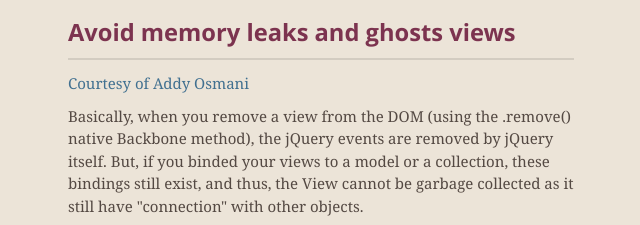
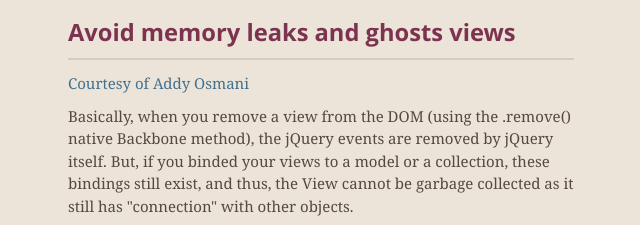
Before and after one commit to spacenick/backbone-baguette, a plain HTML site: page index.html in a window 1280 px wide. Shown: the part 6615-6840 px from the top of the page, 319-959 px from the left. Drawn offline with nearby package versions, Linux system fonts and the light colour scheme.

Commit message:
Update index.html - typo

```diff
--- a/index.html
+++ b/index.html
@@ -306,7 +306,7 @@
 
 <p><a href="http://addyosmani.github.com/backbone-fundamentals/#how-do-you-cleanly-dispose-views-to-avoid-memory-leaks">Courtesy of Addy Osmani</a></p>
 
-<p>Basically, when you remove a view from the DOM (using the .remove() native Backbone method), the jQuery events are removed by jQuery itself. But, if you binded your views to a model or a collection, these bindings still exist, and thus, the View cannot be garbage collected as it still have "connection" with other objects.</p>
+<p>Basically, when you remove a view from the DOM (using the .remove() native Backbone method), the jQuery events are removed by jQuery itself. But, if you binded your views to a model or a collection, these bindings still exist, and thus, the View cannot be garbage collected as it still has "connection" with other objects.</p>
 
 <p>To avoid this, all the Baguette components are extending from a base component : <strong>Backbone.Baguette.BaseView</strong></p>
 
```
